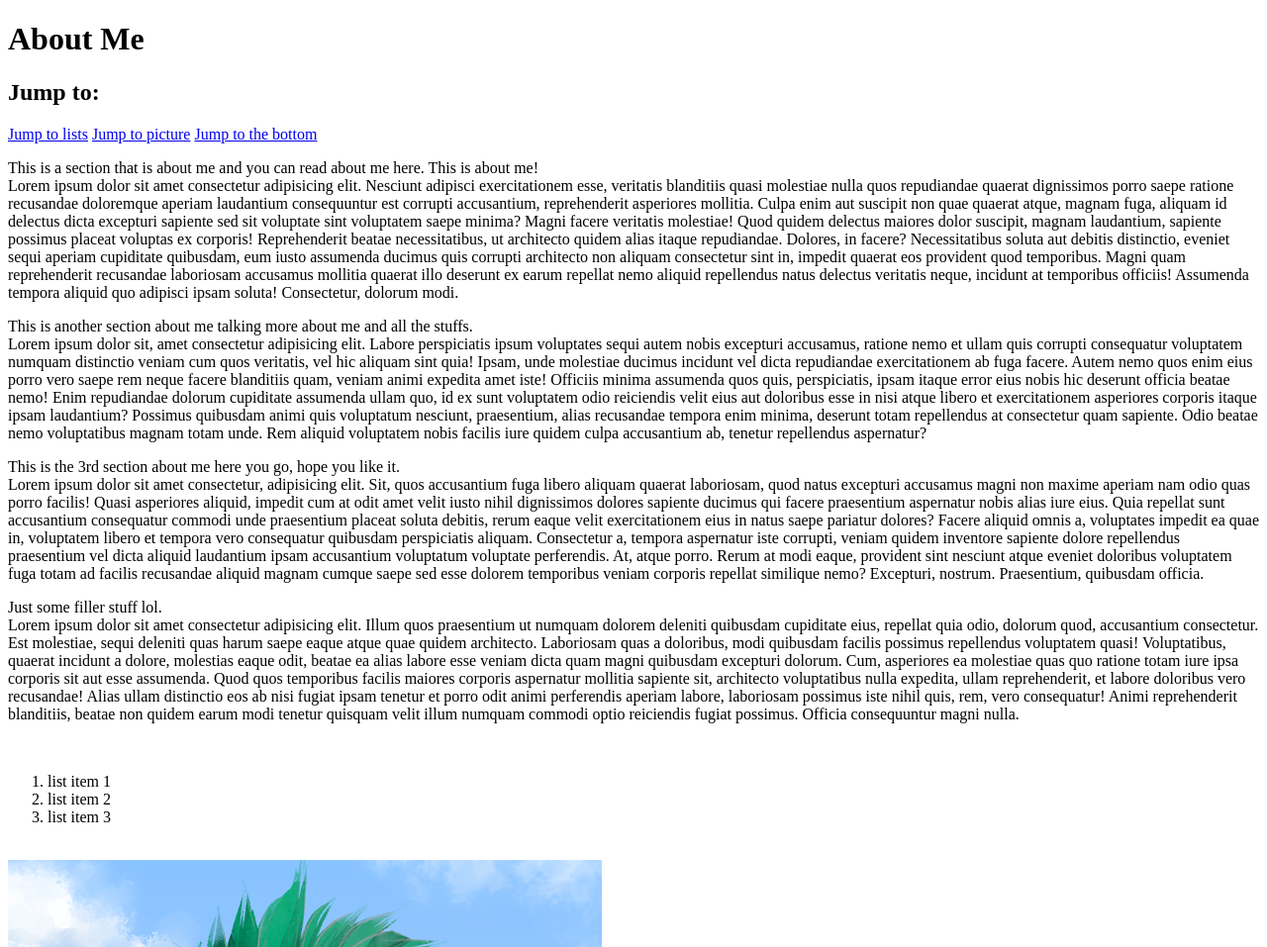
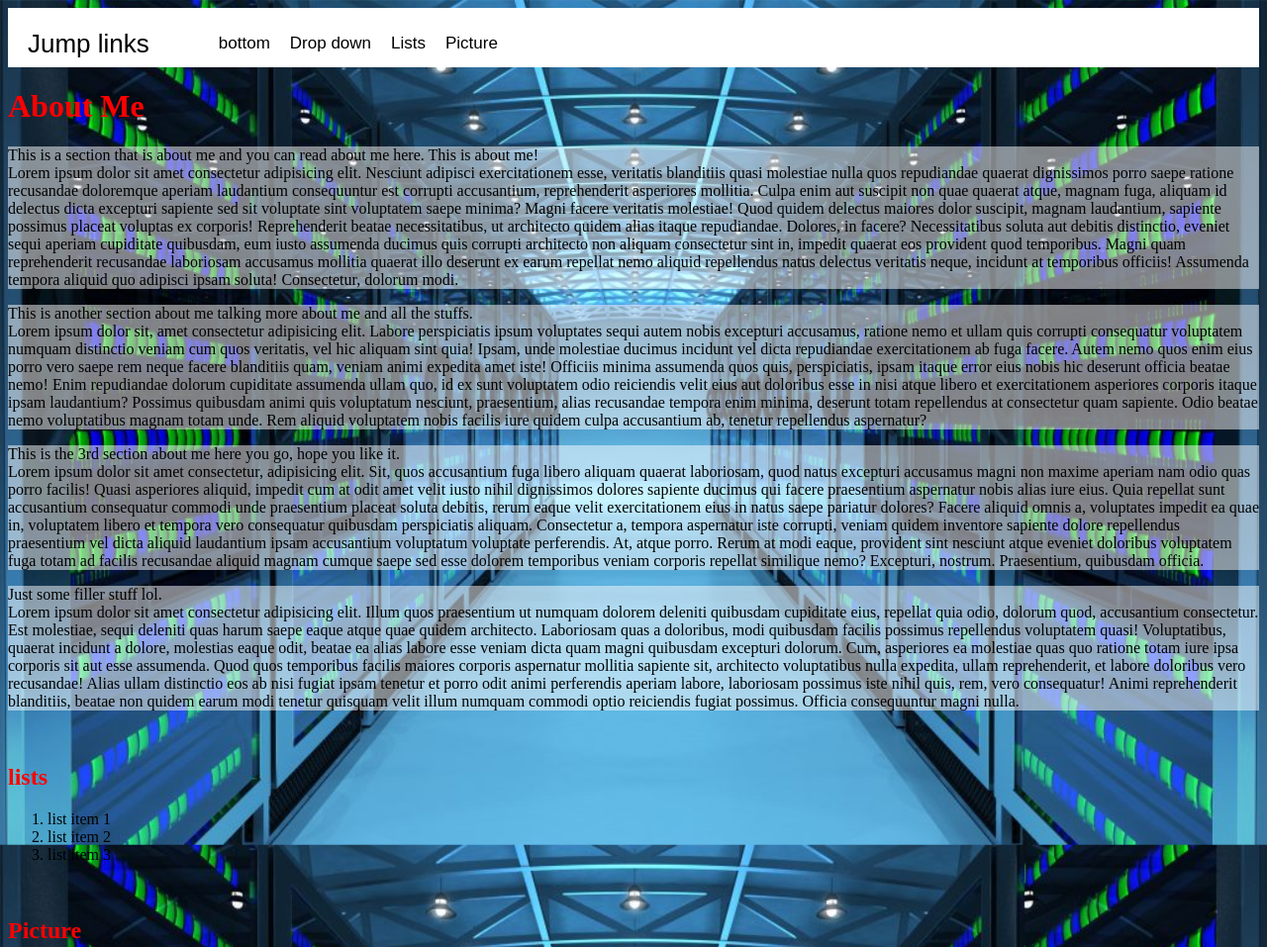
Before and after one commit to PhillipGstone/innovate_portfolio, a plain HTML site: page frontend/index.html in a window 1280 px wide. Shown: the top 957 px of the page at 99% size. Drawn offline with Linux system fonts and the light colour scheme.

Commit message:
added a page

```diff
--- a/frontend/index.html
+++ b/frontend/index.html
@@ -2,13 +2,29 @@
 <html>
 <head>
     <meta charset="UTF-8">
-    <title>title</title>
+    <title>About me webpage</title>
+    <link href="stylesheet.css" type="text/css" rel="stylesheet">
 </head>
 <body>
+    <nav>
+        <p>Jump links</p>
+        <ul>
+            <li><a href="#bottom">bottom</a></li>
+            <li><a href="#">Drop down</a>
+                <ul>
+                    <li><a href="#bottom">bottom</a></li>
+                    <li><a href="#lists">lists</a></li>
+                    <li><a href="#pic">picture</a></li>
+                </ul>
+            </li>
+            <li><a href="#lists">Lists</a></li>
+            <li><a href="#pic">Picture</a></li>
+        </ul>
+    </nav>
+<!-- <nav id="top">
+<a href="#lists">Jump to lists</a> <a href="#pic">Jump to picture</a> <a href="#bottom">Jump to the bottom</a></nav> -->
 
-<h1 id="top">About Me</h1>
-
-<h2>Jump to:</h2> <a href="#lists">Jump to lists</a> <a href="#pic">Jump to picture</a> <a href="#bottom">Jump to the bottom</a>
+<h1>About Me</h1>
 
 <p>This is a section that is about me and you can read about me here. This is about me!<br> Lorem ipsum dolor sit amet consectetur adipisicing elit. Nesciunt adipisci exercitationem esse, veritatis blanditiis quasi molestiae nulla quos repudiandae quaerat dignissimos porro saepe ratione recusandae doloremque aperiam laudantium consequuntur est corrupti accusantium, reprehenderit asperiores mollitia. Culpa enim aut suscipit non quae quaerat atque, magnam fuga, aliquam id delectus dicta excepturi sapiente sed sit voluptate sint voluptatem saepe minima? Magni facere veritatis molestiae! Quod quidem delectus maiores dolor suscipit, magnam laudantium, sapiente possimus placeat voluptas ex corporis! Reprehenderit beatae necessitatibus, ut architecto quidem alias itaque repudiandae. Dolores, in facere? Necessitatibus soluta aut debitis distinctio, eveniet sequi aperiam cupiditate quibusdam, eum iusto assumenda ducimus quis corrupti architecto non aliquam consectetur sint in, impedit quaerat eos provident quod temporibus. Magni quam reprehenderit recusandae laboriosam accusamus mollitia quaerat illo deserunt ex earum repellat nemo aliquid repellendus natus delectus veritatis neque, incidunt at temporibus officiis! Assumenda tempora aliquid quo adipisci ipsam soluta! Consectetur, dolorum modi.</p>
 
@@ -20,11 +36,19 @@
 
 <p>Just some filler stuff lol.<br> Lorem ipsum dolor sit amet consectetur adipisicing elit. Illum quos praesentium ut numquam dolorem deleniti quibusdam cupiditate eius, repellat quia odio, dolorum quod, accusantium consectetur. Est molestiae, sequi deleniti quas harum saepe eaque atque quae quidem architecto. Laboriosam quas a doloribus, modi quibusdam facilis possimus repellendus voluptatem quasi! Voluptatibus, quaerat incidunt a dolore, molestias eaque odit, beatae ea alias labore esse veniam dicta quam magni quibusdam excepturi dolorum. Cum, asperiores ea molestiae quas quo ratione totam iure ipsa corporis sit aut esse assumenda. Quod quos temporibus facilis maiores corporis aspernatur mollitia sapiente sit, architecto voluptatibus nulla expedita, ullam reprehenderit, et labore doloribus vero recusandae! Alias ullam distinctio eos ab nisi fugiat ipsam tenetur et porro odit animi perferendis aperiam labore, laboriosam possimus iste nihil quis, rem, vero consequatur! Animi reprehenderit blanditiis, beatae non quidem earum modi tenetur quisquam velit illum numquam commodi optio reiciendis fugiat possimus. Officia consequuntur magni nulla.</p>
 <br>
-<ol id="lists"><li>list item 1</li><li>list item 2</li><li>list item 3</li></ol>
+<h2 id="lists">lists</h2>
+<ol class="text">
+    <li>list item 1</li>
+    <li>list item 2</li>
+    <li>list item 3</li>
+</ol>
 <br>
-<img src="pics/Me_pic.png" alt="This is a picture of a picrew of me." id="pic">
+<h2 id="pic">Picture</h2>
+<img src="pics/Me_pic.png" alt="This is a picture of a picrew of me.">
 
 <p>Just some more filler stuff lol.<br> Lorem ipsum dolor sit amet consectetur adipisicing elit. Illum quos praesentium ut numquam dolorem deleniti quibusdam cupiditate eius, repellat quia odio, dolorum quod, accusantium consectetur. Est molestiae, sequi deleniti quas harum saepe eaque atque quae quidem architecto. Laboriosam quas a doloribus, modi quibusdam facilis possimus repellendus voluptatem quasi! Voluptatibus, quaerat incidunt a dolore, molestias eaque odit, beatae ea alias labore esse veniam dicta quam magni quibusdam excepturi dolorum. Cum, asperiores ea molestiae quas quo ratione totam iure ipsa corporis sit aut esse assumenda. Quod quos temporibus facilis maiores corporis aspernatur mollitia sapiente sit, architecto voluptatibus nulla expedita, ullam reprehenderit, et labore doloribus vero recusandae! Alias ullam distinctio eos ab nisi fugiat ipsam tenetur et porro odit animi perferendis aperiam labore, laboriosam possimus iste nihil quis, rem, vero consequatur! Animi reprehenderit blanditiis, beatae non quidem earum modi tenetur quisquam velit illum numquam commodi optio reiciendis fugiat possimus. Officia consequuntur magni nulla.</p>
+
+<p>Lorem ipsum dolor sit amet consectetur adipisicing elit. Illum quos praesentium ut numquam dolorem deleniti quibusdam cupiditate eius, repellat quia odio, dolorum quod, accusantium consectetur. Est molestiae, sequi deleniti quas harum saepe eaque atque quae quidem architecto. Laboriosam quas a doloribus, modi quibusdam facilis possimus repellendus voluptatem quasi! Voluptatibus, quaerat incidunt a dolore, molestias eaque odit, beatae ea alias labore esse veniam dicta quam magni quibusdam excepturi dolorum. Cum, asperiores ea molestiae quas quo ratione totam iure ipsa corporis sit aut esse assumenda. Quod quos temporibus facilis maiores corporis aspernatur mollitia sapiente sit, architecto voluptatibus nulla expedita, ullam reprehenderit, et labore doloribus vero recusandae! Alias ullam distinctio eos ab nisi fugiat ipsam tenetur et porro odit animi perferendis aperiam labore, laboriosam possimus iste nihil quis, rem, vero consequatur! Animi reprehenderit blanditiis, beatae non quidem earum modi tenetur quisquam velit illum numquam commodi optio reiciendis fugiat possimus. Officia consequuntur magni nulla.</p>
 
 <p id="bottom">copyright &copy;</p>
 <a href="#top">Back to top</a>
--- /dev/null
+++ b/frontend/stylesheet.css
@@ -0,0 +1,89 @@
+body {
+    background-color: aquamarine;
+    background-image: url("pics/Servers.jpg");
+    background-position: center;
+    background-repeat: repeat;
+    background-size: cover;
+    background-attachment: fixed;
+}
+h1, h2 {
+    color: red;
+}
+img{
+    display: block;
+    height:25%;
+    width: 25%;
+    margin-left: auto;
+    margin-right: auto;
+}
+nav {
+	width: 100%;
+	height: 60px;
+	background-color: white;
+
+}
+nav p {
+	font-family: Arial;
+	color: black;
+	font-size: 26px;
+	line-height: 20px;
+	float: left;
+	/* Make sure to add flot left so text goes left not down */
+	padding: 0px 20px;
+}
+nav ul {
+	float: left;
+}
+nav ul li {
+	float: left;
+	list-style: none;
+	position: relative;
+	/* Set this to relative which allows for us to add a position absolute inside the sub items inside the navigation */
+}
+nav ul li a {
+	display: block;
+	font-family: Arial;
+	color: black;
+	font-size: 17px;
+	padding: 10px 10px;
+	/* This is how to set how big the clickable area is */
+	text-decoration: none;
+	/* This is to remove the underscore */
+}
+nav ul li ul {
+	display: none;
+	/* Set this to none to make dropdown work */
+	position: absolute;
+	background-color: white;
+	padding: 10px;
+	border-radius: 0px 0px 5px 5px;
+	/* Makes bottom of dropdown rounded */
+}
+nav ul li:hover ul {
+	display: block;
+	/* set this to block and put :hover in tab with what you what to drop down */
+}
+nav ul li ul li {
+	width: 85px;
+	/* width of the drop down box to fit long text */
+	border-radius: 5px;
+}
+nav ul li ul li a {
+	padding: 11px 14px;
+	/* Set spacing between the list items in the drop down */
+}
+nav ul li ul li a:hover {
+	background-color: #00b300;
+    border-radius: 10%;
+	/* the colour of the background when you hover over it */
+}
+nav ul:hover li {
+	display: block;
+}
+nav ul li a:hover {
+	background-color: #00b300;
+    border-radius: 10%;
+}
+p, .class {
+    background-color: rgba(255, 255, 255, 0.5);
+}
```
